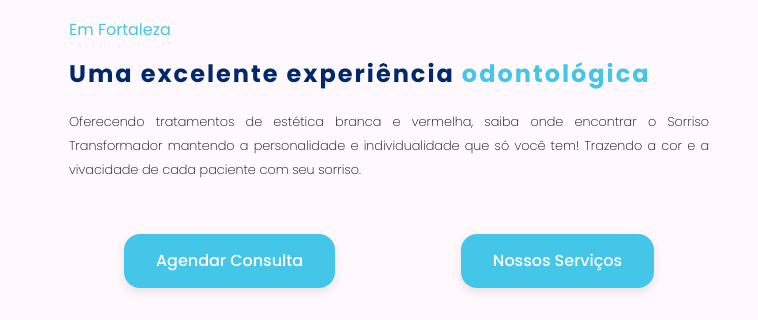
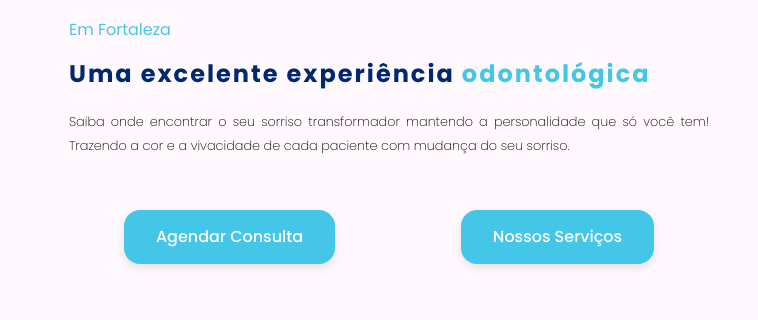
Before and after one commit to rafalemosfrs/LandingPage-Dentista, a plain HTML site: page index.html in a window 1280 px wide. Shown: the part 165-485 px from the top of the page, 0-758 px from the left. Drawn offline with Linux system fonts and the light colour scheme; files whose address does not match are found by name.

Commit message:
alteração de texto

```diff
--- a/index.html
+++ b/index.html
@@ -71,7 +71,7 @@
                     <h4>Em Fortaleza</h4>
                     <h2>Uma excelente experiência <span>odontológica</span></h2>
                     <p>
-                        Oferecendo tratamentos de estética branca e vermelha, saiba onde encontrar o Sorriso Transformador mantendo a personalidade e individualidade que só você tem! Trazendo a cor e a vivacidade de cada paciente com seu sorriso.
+                        Saiba onde encontrar o seu sorriso transformador mantendo a personalidade que só você tem! Trazendo a cor e a vivacidade de cada paciente com mudança do seu sorriso.
                     </p>
                     <div class="banner__content__links">
                         <a class="banner__content__links--button" href="#contact">Agendar Consulta</a>
```
